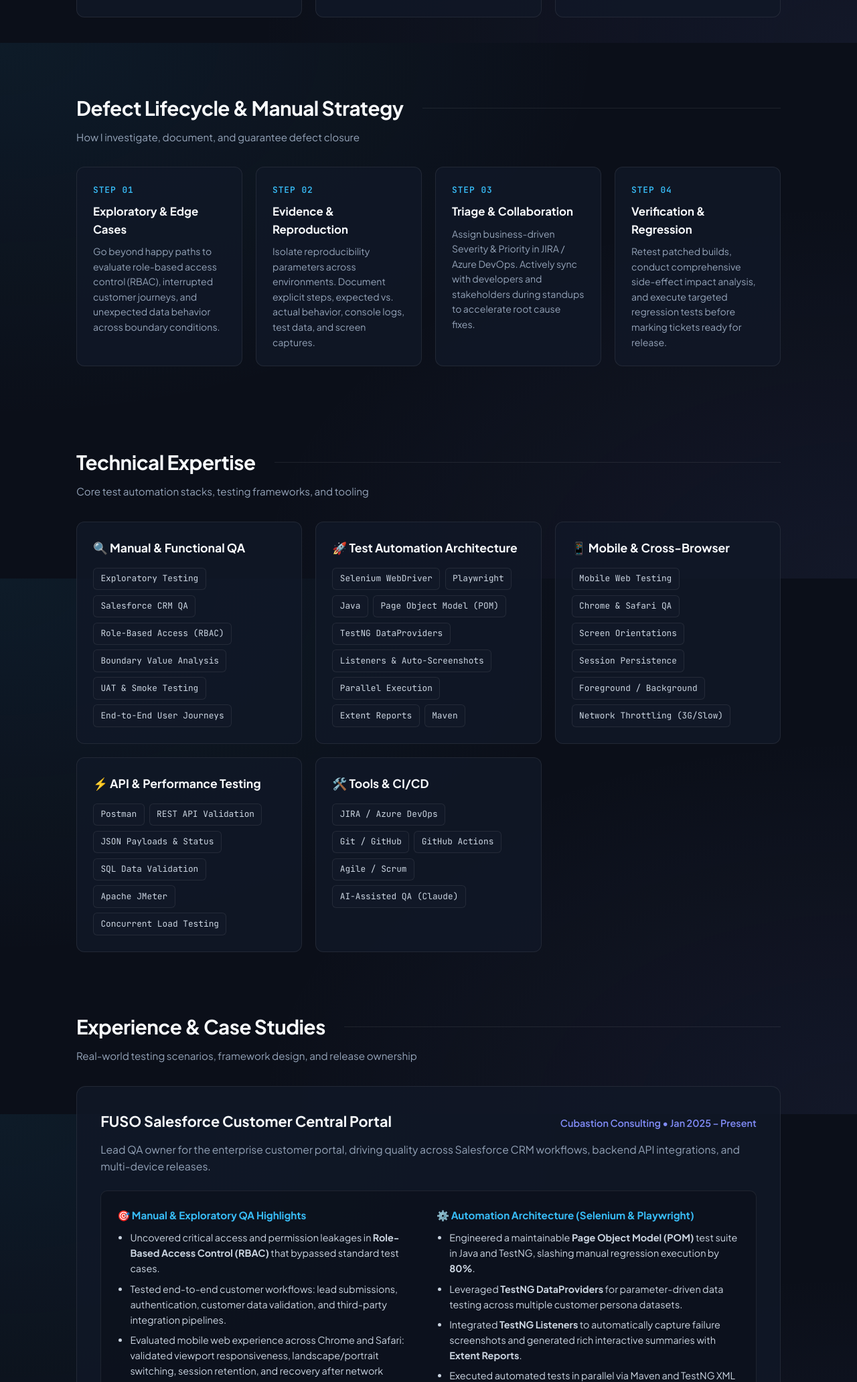
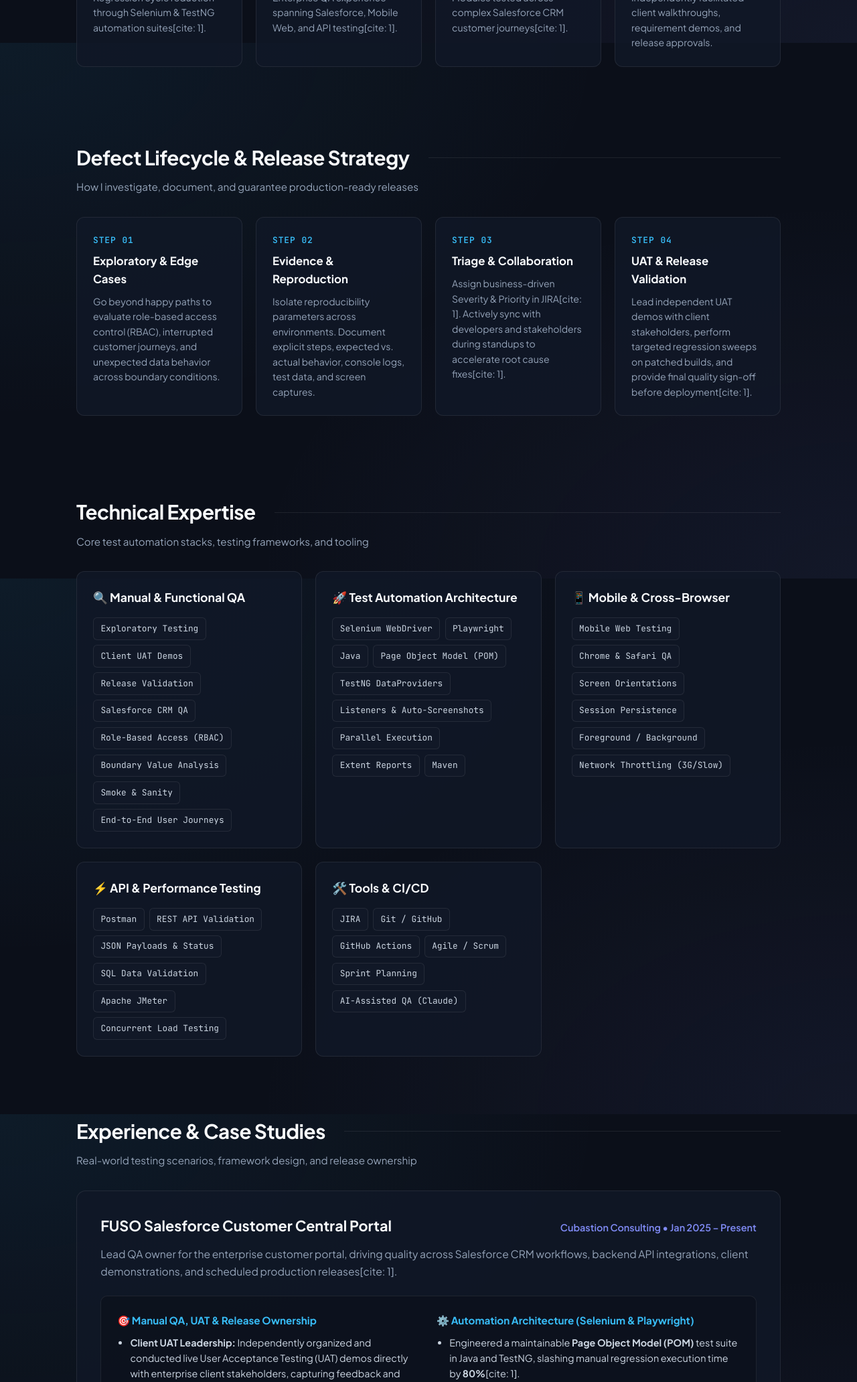
Before and after one commit to saloni032/Saloni-portfolio, a plain HTML site: page index.html in a window 1280 px wide. Shown: the part 736-2800 px from the top of the page at 67% size. Drawn offline with Linux system fonts and the light colour scheme.

Commit message:
Update index.html

```diff
--- a/index.html
+++ b/index.html
@@ -3,8 +3,8 @@
 <head>
   <meta charset="UTF-8" />
   <meta name="viewport" content="width=device-width, initial-scale=1.0"/>
-  <title>Saloni Bhatia | Senior QA Engineer & Test Automation Specialist</title>
-  <meta name="description" content="Portfolio of Saloni Bhatia - QA Engineer specializing in Salesforce Testing, Manual Exploratory QA, Automation Frameworks (Selenium, Playwright, TestNG), and API Validation." />
+  <title>Saloni Bhatia | QA Engineer & Test Automation Specialist</title>
+  <meta name="description" content="Portfolio of Saloni Bhatia - QA Engineer specializing in Salesforce Testing, Client UAT Demos, Manual Exploratory QA, Automation Frameworks, and Release Validation." />
   <link rel="preconnect" href="https://fonts.googleapis.com">
   <link rel="preconnect" href="https://fonts.gstatic.com" crossorigin>
   <link href="https://fonts.googleapis.com/css2?family=Plus+Jakarta+Sans:wght@400;500;600;700;800&family=JetBrains+Mono:wght@400;500;600&display=swap" rel="stylesheet">
@@ -129,7 +129,7 @@
     .lead {
       color: var(--text-muted);
       font-size: 1.15rem;
-      max-width: 720px;
+      max-width: 760px;
       margin-bottom: 2rem;
     }
 
@@ -464,7 +464,7 @@
       </div>
       <h1>Saloni Bhatia<br /><span class="highlight">QA Engineer</span></h1>
       <p class="lead">
-        Bridging high-impact <strong>Manual Exploratory QA</strong> with resilient <strong>Test Automation Frameworks</strong>. Experienced in uncovering edge-case business logic bugs, validating Salesforce customer portals, and slashing regression cycles by 80%.
+        Bridging high-impact <strong>Manual Exploratory QA</strong> with resilient <strong>Test Automation Frameworks</strong>. Experienced in uncovering edge-case business logic bugs, driving independent client UAT demos, owning production release sign-offs, and slashing regression cycles by 80%[cite: 1].
       </p>
       <div class="hero-actions">
         <a href="mailto:salonibhatia605@gmail.com" class="btn btn-primary">Get In Touch</a>
@@ -476,23 +476,26 @@
     <div class="metrics">
       <div class="metric-card">
         <div class="metric-num">80%</div>
-        <div class="metric-desc">Regression cycle reduction through Selenium & TestNG automation suites.</div>
+        <div class="metric-desc">Regression cycle reduction through Selenium & TestNG automation suites[cite: 1].</div>
       </div>
       <div class="metric-card">
         <div class="metric-num">2+ Yrs</div>
-        <div class="metric-desc">Enterprise QA experience spanning Salesforce, Mobile Web, and API testing.</div>
+        <div class="metric-desc">Enterprise QA experience spanning Salesforce, Mobile Web, and API testing[cite: 1].</div>
       </div>
       <div class="metric-card">
         <div class="metric-num">20+</div>
-        <div class="metric-desc">Modules tested across complex Salesforce CRM customer journeys.</div>
+        <div class="metric-desc">Modules tested across complex Salesforce CRM customer journeys[cite: 1].</div>
       </div>
-
+      <div class="metric-card">
+        <div class="metric-num">UAT Lead</div>
+        <div class="metric-desc">Independently facilitated client walkthroughs, requirement demos, and release approvals.</div>
+      </div>
     </div>
 
     <!-- Manual Testing Defect Strategy -->
     <section id="process">
-      <h2 class="section-title">Defect Lifecycle & Manual Strategy</h2>
-      <p class="section-subtitle">How I investigate, document, and guarantee defect closure</p>
+      <h2 class="section-title">Defect Lifecycle & Release Strategy</h2>
+      <p class="section-subtitle">How I investigate, document, and guarantee production-ready releases</p>
 
       <div class="process-grid">
         <div class="process-card">
@@ -510,13 +513,13 @@
         <div class="process-card">
           <div class="process-step">Step 03</div>
           <h4>Triage & Collaboration</h4>
-          <p>Assign business-driven Severity & Priority in JIRA / Azure DevOps. Actively sync with developers and stakeholders during standups to accelerate root cause fixes.</p>
+          <p>Assign business-driven Severity & Priority in JIRA[cite: 1]. Actively sync with developers and stakeholders during standups to accelerate root cause fixes[cite: 1].</p>
         </div>
 
         <div class="process-card">
           <div class="process-step">Step 04</div>
-          <h4>Verification & Regression</h4>
-          <p>Retest patched builds, conduct comprehensive side-effect impact analysis, and execute targeted regression tests before marking tickets ready for release.</p>
+          <h4>UAT & Release Validation</h4>
+          <p>Lead independent UAT demos with client stakeholders, perform targeted regression sweeps on patched builds, and provide final quality sign-off before deployment[cite: 1].</p>
         </div>
       </div>
     </section>
@@ -532,10 +535,12 @@
           <h3>🔍 Manual & Functional QA</h3>
           <div class="tag-container">
             <span class="tag">Exploratory Testing</span>
+            <span class="tag">Client UAT Demos</span>
+            <span class="tag">Release Validation</span>
             <span class="tag">Salesforce CRM QA</span>
             <span class="tag">Role-Based Access (RBAC)</span>
             <span class="tag">Boundary Value Analysis</span>
-            <span class="tag">UAT & Smoke Testing</span>
+            <span class="tag">Smoke & Sanity</span>
             <span class="tag">End-to-End User Journeys</span>
           </div>
         </div>
@@ -582,10 +587,11 @@
         <div class="skill-card">
           <h3>🛠️ Tools & CI/CD</h3>
           <div class="tag-container">
-            <span class="tag">JIRA / Azure DevOps</span>
+            <span class="tag">JIRA</span>
             <span class="tag">Git / GitHub</span>
             <span class="tag">GitHub Actions</span>
             <span class="tag">Agile / Scrum</span>
+            <span class="tag">Sprint Planning</span>
             <span class="tag">AI-Assisted QA (Claude)</span>
           </div>
         </div>
@@ -604,22 +610,23 @@
           <div class="project-meta">Cubastion Consulting • Jan 2025 – Present</div>
         </div>
         <p class="project-desc">
-          Lead QA owner for the enterprise customer portal, driving quality across Salesforce CRM workflows, backend API integrations, and multi-device releases.
+          Lead QA owner for the enterprise customer portal, driving quality across Salesforce CRM workflows, backend API integrations, client demonstrations, and scheduled production releases[cite: 1].
         </p>
 
         <div class="qa-breakdown">
           <div>
-            <h4>🎯 Manual & Exploratory QA Highlights</h4>
+            <h4>🎯 Manual QA, UAT & Release Ownership</h4>
             <ul class="bullets">
-              <li>Uncovered critical access and permission leakages in <strong>Role-Based Access Control (RBAC)</strong> that bypassed standard test cases.</li>
-              <li>Tested end-to-end customer workflows: lead submissions, authentication, customer data validation, and third-party integration pipelines.</li>
-              <li>Evaluated mobile web experience across Chrome and Safari: validated viewport responsiveness, landscape/portrait switching, session retention, and recovery after network interruptions.</li>
+              <li><strong>Client UAT Leadership:</strong> Independently organized and conducted live User Acceptance Testing (UAT) demos directly with enterprise client stakeholders, capturing feedback and validating edge workflows.</li>
+              <li><strong>Release Sign-Off:</strong> Managed end-to-end release checkout checklists, performing pre- and post-deployment smoke tests and defect triage to greenlight production go-lives[cite: 1].</li>
+              <li><strong>RBAC & Exploratory Testing:</strong> Uncovered critical permission and data leakage bugs in Role-Based Access Control (RBAC) that bypassed scripted test suites.</li>
+              <li><strong>Mobile Web Quality:</strong> Validated responsive UI, screen rotations, session retention, and recovery after 3G/network drops across Chrome and Safari mobile viewports.</li>
             </ul>
           </div>
           <div>
             <h4>⚙️ Automation Architecture (Selenium & Playwright)</h4>
             <ul class="bullets">
-              <li>Engineered a maintainable <strong>Page Object Model (POM)</strong> test suite in Java and TestNG, slashing manual regression execution by <strong>80%</strong>.</li>
+              <li>Engineered a maintainable <strong>Page Object Model (POM)</strong> test suite in Java and TestNG, slashing manual regression execution time by <strong>80%</strong>[cite: 1].</li>
               <li>Leveraged <strong>TestNG DataProviders</strong> for parameter-driven data testing across multiple customer persona datasets.</li>
               <li>Integrated <strong>TestNG Listeners</strong> to automatically capture failure screenshots and generated rich interactive summaries with <strong>Extent Reports</strong>.</li>
               <li>Executed automated tests in parallel via Maven and TestNG XML suites to speed up release turnarounds.</li>
@@ -628,6 +635,8 @@
         </div>
 
         <div class="tag-container">
+          <span class="tag">Client UAT</span>
+          <span class="tag">Release Validation</span>
           <span class="tag">Salesforce QA</span>
           <span class="tag">Exploratory Testing</span>
           <span class="tag">Selenium</span>
@@ -647,13 +656,13 @@
           <div class="project-meta">Cubastion Consulting • Jan 2024 – Jan 2025</div>
         </div>
         <p class="project-desc">
-          Executed functional, smoke, and regression test suites across 20+ core business modules on Salesforce CRM platforms.
+          Executed functional, smoke, and regression test suites across 20+ core business modules on Salesforce CRM platforms[cite: 1].
         </p>
         <ul class="bullets">
-          <li>Authored high-coverage test cases and defect replication steps directly aligned with enterprise customer acceptance criteria.</li>
-          <li>Investigated backend transaction validity and data integrity using targeted <strong>SQL queries</strong>.</li>
-          <li>Performed concurrent load simulations using <strong>Apache JMeter</strong> to gauge system response times under peak user concurrency.</li>
-          <li>Triaged defects daily in JIRA, participating in sprint reviews and release sign-offs.</li>
+          <li>Authored high-coverage test cases and defect replication steps directly aligned with enterprise customer acceptance criteria[cite: 1].</li>
+          <li>Investigated backend transaction validity and data integrity using targeted <strong>SQL queries</strong>[cite: 1].</li>
+          <li>Performed concurrent load simulations using <strong>Apache JMeter</strong> to gauge system response times under peak user concurrency[cite: 1].</li>
+          <li>Triaged defects daily in JIRA, participating in sprint reviews, defect triage, and release sign-offs[cite: 1].</li>
         </ul>
         <div class="tag-container">
           <span class="tag">Manual QA</span>
@@ -661,6 +670,7 @@
           <span class="tag">SQL Validation</span>
           <span class="tag">JMeter</span>
           <span class="tag">JIRA</span>
+          <span class="tag">Agile Scrum</span>
         </div>
       </div>
     </section>
@@ -709,7 +719,7 @@
     <section id="contact">
       <div class="contact-box">
         <h2>Let's Discuss Quality Engineering</h2>
-        <p>I am available for QA Engineering and Automation roles. Let's discuss how my exploratory eye and automation frameworks can protect your product releases.</p>
+        <p>I am available for QA Engineering and Automation roles. Let's discuss how my exploratory eye, client-facing UAT leadership, and automation frameworks can protect your product releases.</p>
         <div class="hero-actions" style="justify-content: center;">
           <a href="mailto:salonibhatia605@gmail.com" class="btn btn-primary">salonibhatia605@gmail.com</a>
           <a href="https://linkedin.com/in/saloni-bhatia-2a8879229" target="_blank" rel="noopener" class="btn btn-secondary">LinkedIn Profile</a>
@@ -718,7 +728,7 @@
     </section>
 
     <footer>
-      <p>© Saloni Bhatia • QA Engineer </p>
+      <p>© Saloni Bhatia • QA Engineer</p>
     </footer>
 
   </div>
```
